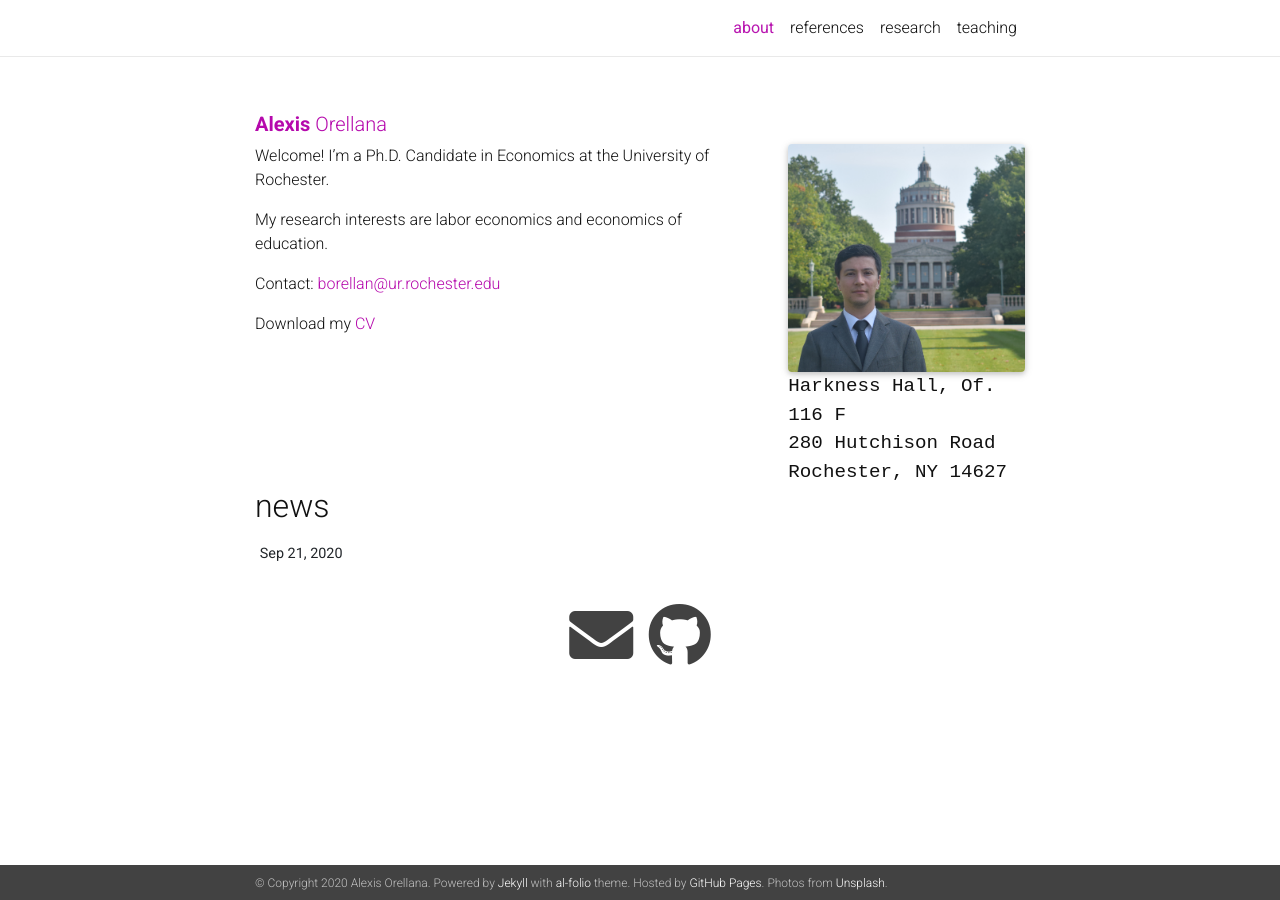
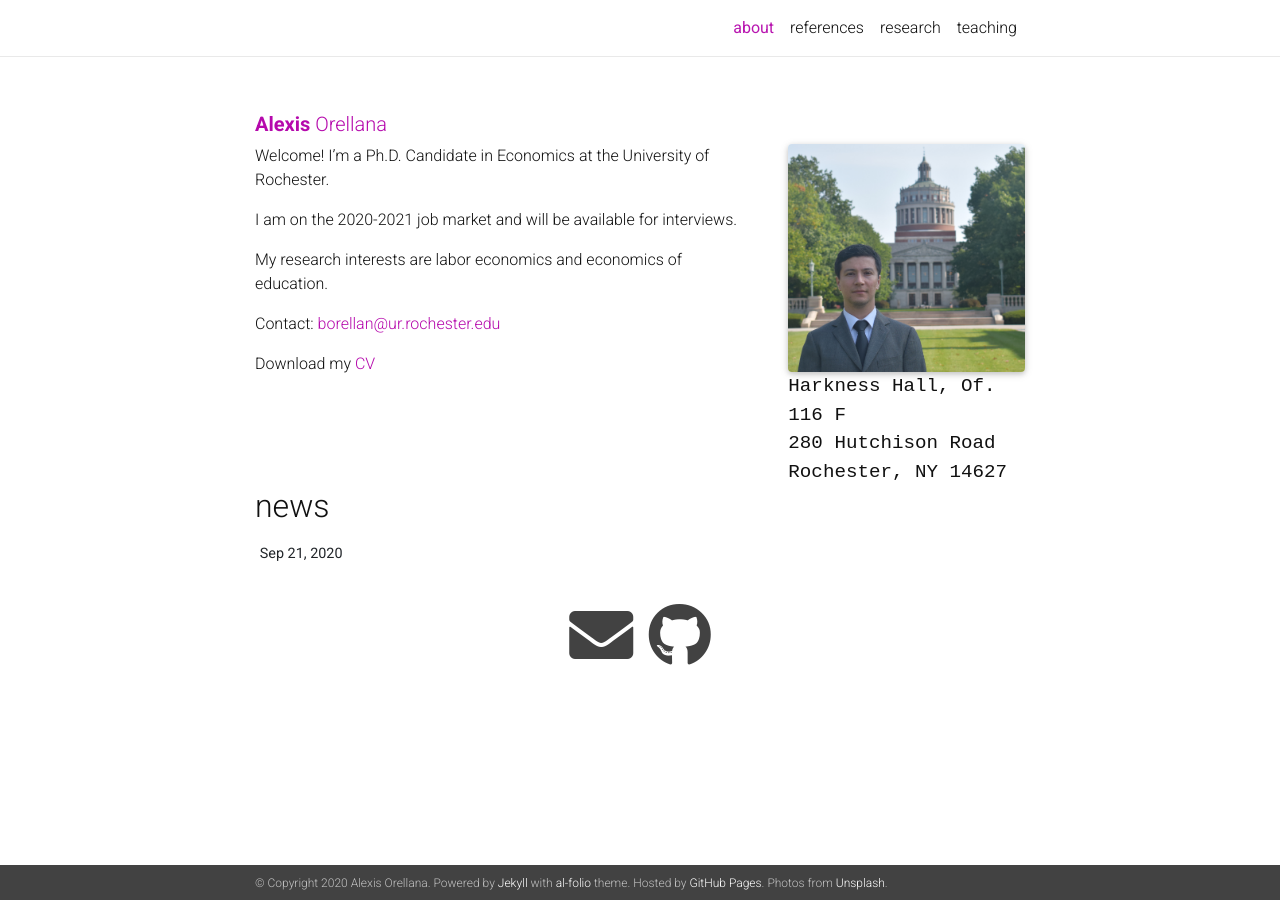
Before and after one commit to alexisorellana/alexisorellana.github.io, a Jekyll site: the page built from _pages/about.md, in a window 1280 px wide. Built offline with Jekyll 4.4.1, drawn with Linux system fonts in a browser that asks for light colours; nearby versions of some CDN libraries; a style sheet for code colours, icons or effects is not loaded.

Commit message:
update 10-02

```diff
--- a/_pages/about.md
+++ b/_pages/about.md
@@ -18,6 +18,8 @@ social: true
 
 Welcome! I'm a Ph.D. Candidate in Economics at the University of Rochester.
 
+I am on the 2020-2021 job market and will be available for interviews.
+
 My research interests are labor economics and economics of education.
 
 Contact: <a href="mailto:borellan@ur.rochester.edu">borellan@ur.rochester.edu</a>
```
